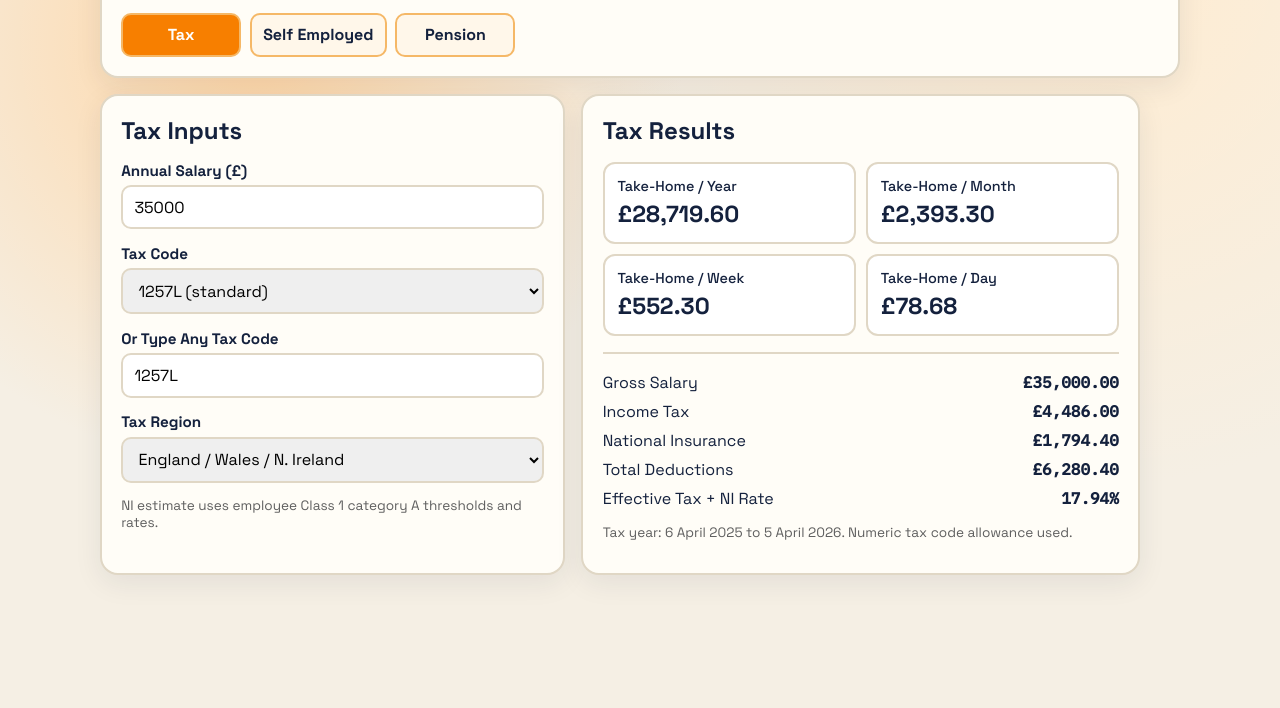
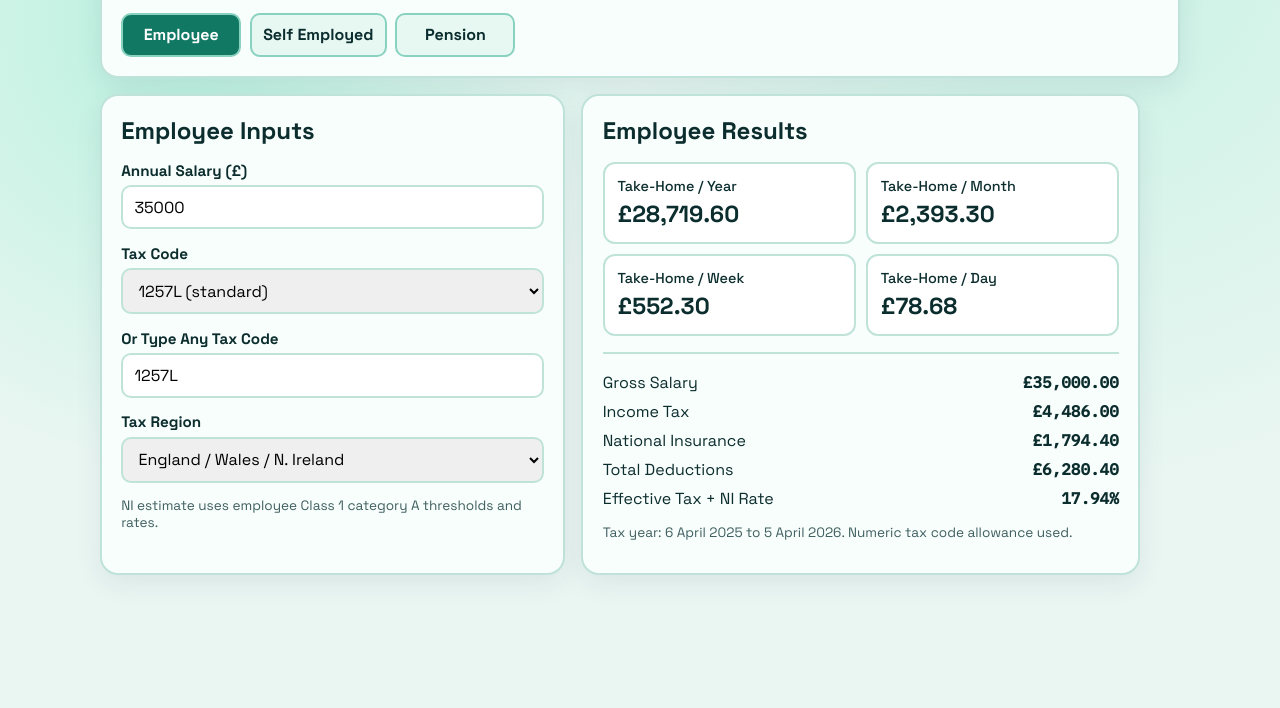
Before and after one commit to tom-landy/tax_calculator, a plain HTML site: page uk-take-home-calculator/index.html in a window 1280 px wide. Shown: the part 124-832 px from the top of the page. Drawn offline with Linux system fonts and the light colour scheme.

Commit message:
Rename tax tab to Employee and apply new teal color scheme

```diff
--- a/uk-take-home-calculator/index.html
+++ b/uk-take-home-calculator/index.html
@@ -18,7 +18,7 @@
         <h1>UK Salary, Tax & Pension Calculator</h1>
         <p class="subtitle">Live estimates for the 2025/26 tax year.</p>
         <div class="tab-switch" role="tablist" aria-label="Calculator pages">
-          <button type="button" class="tab-btn active" data-tab="tax" role="tab" aria-selected="true">Tax</button>
+          <button type="button" class="tab-btn active" data-tab="tax" role="tab" aria-selected="true">Employee</button>
           <button type="button" class="tab-btn" data-tab="self-employed" role="tab" aria-selected="false">Self Employed</button>
           <button type="button" class="tab-btn" data-tab="pension" role="tab" aria-selected="false">Pension</button>
         </div>
@@ -27,7 +27,7 @@
       <section id="tab-tax" class="tab-panel active" role="tabpanel">
         <div class="layout">
           <section class="card controls">
-            <h2>Tax Inputs</h2>
+            <h2>Employee Inputs</h2>
             <label for="taxSalary">Annual Salary (£)</label>
             <input id="taxSalary" type="number" min="0" step="100" value="35000" />
 
@@ -60,7 +60,7 @@
           </section>
 
           <section class="card output">
-            <h2>Tax Results</h2>
+            <h2>Employee Results</h2>
             <div class="grid">
               <article>
                 <h3>Take-Home / Year</h3>
--- a/uk-take-home-calculator/styles.css
+++ b/uk-take-home-calculator/styles.css
@@ -1,10 +1,10 @@
 :root {
-  --bg: #f5efe4;
-  --ink: #14213d;
-  --accent: #f77f00;
-  --card: #fffdf7;
-  --line: #e0d7c5;
-  --muted: #5f5f5f;
+  --bg: #eaf6f2;
+  --ink: #0c2d2e;
+  --accent: #117864;
+  --card: #f8fefc;
+  --line: #bfe3d9;
+  --muted: #3f5f60;
 }
 
 * {
@@ -17,8 +17,8 @@ body {
   font-family: "Space Grotesk", sans-serif;
   color: var(--ink);
   background:
-    radial-gradient(circle at 20% 20%, #ffd6a5 0%, transparent 35%),
-    radial-gradient(circle at 85% 10%, #ffecd1 0%, transparent 40%),
+    radial-gradient(circle at 15% 18%, #b8f1de 0%, transparent 35%),
+    radial-gradient(circle at 84% 8%, #c8f2e4 0%, transparent 42%),
     var(--bg);
 }
 
@@ -48,9 +48,9 @@ body {
   width: auto;
   min-width: 120px;
   margin-top: 0;
-  background: #fff7ea;
+  background: #e7f8f3;
   color: var(--ink);
-  border-color: #f5b867;
+  border-color: #8ad2c0;
 }
 
 .tab-btn.active {
@@ -105,7 +105,7 @@ button {
 input:focus,
 select:focus,
 button:focus {
-  outline: 3px solid #ffcc8a;
+  outline: 3px solid #8adbc8;
   outline-offset: 1px;
 }
 
```
